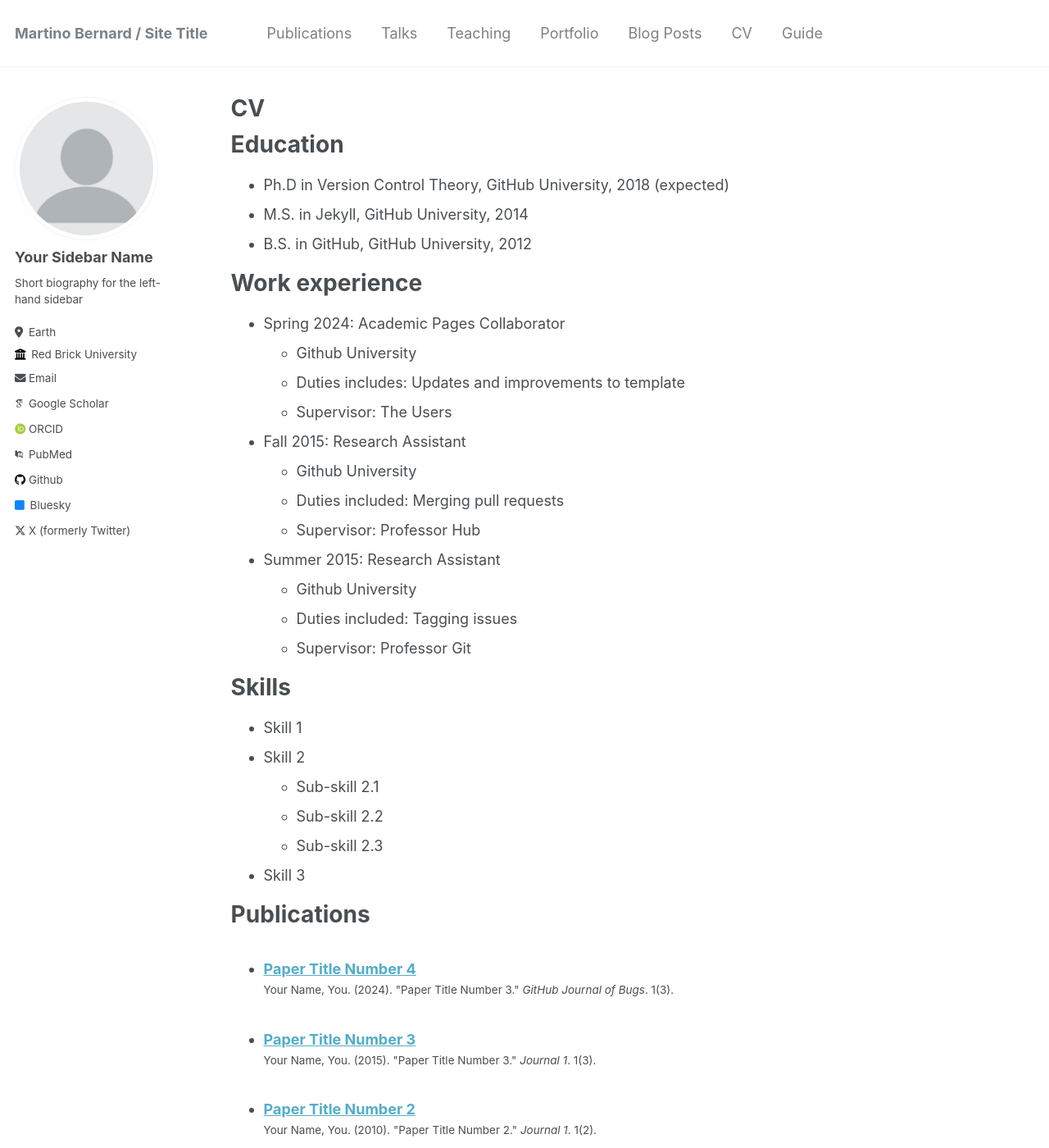
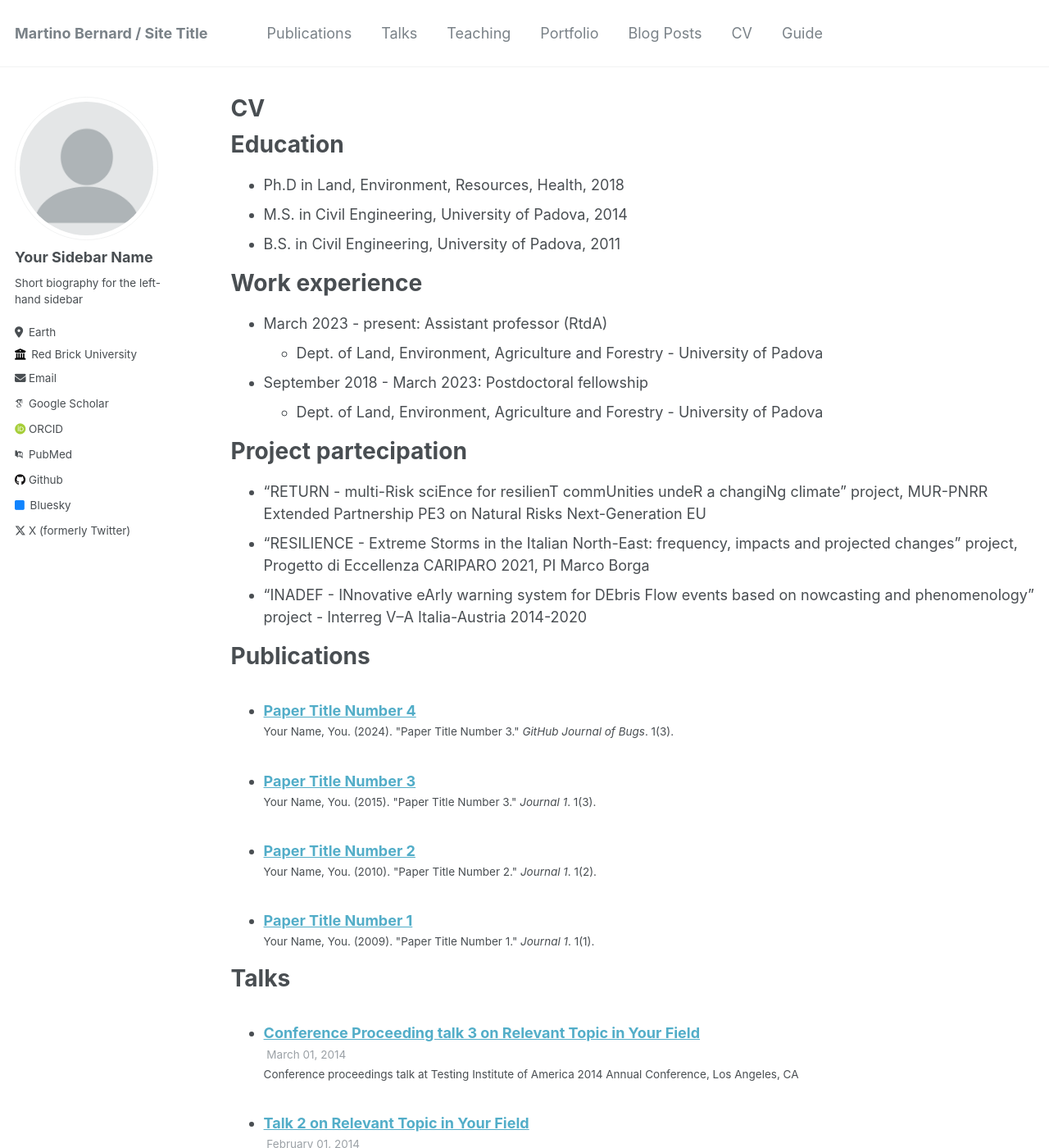
Before and after one commit to martinobernard/martinobernard.github.io, a Jekyll site: the page built from _pages/cv.md, in a window 1280 px wide and 1400 px high. Shown: the whole window at 82% size. Built offline with Jekyll 4.4.1, drawn with Linux system fonts in a browser that asks for light colours; some web fonts are replaced.

Commit message:
Update cv.md

```diff
--- a/_pages/cv.md
+++ b/_pages/cv.md
@@ -11,35 +11,23 @@ redirect_from:
 
 Education
 ======
-* Ph.D in Version Control Theory, GitHub University, 2018 (expected)
-* M.S. in Jekyll, GitHub University, 2014
-* B.S. in GitHub, GitHub University, 2012
+* Ph.D in Land, Environment, Resources, Health, 2018
+* M.S. in Civil Engineering, University of Padova, 2014
+* B.S. in Civil Engineering, University of Padova, 2011
 
 Work experience
 ======
-* Spring 2024: Academic Pages Collaborator
-  * Github University
-  * Duties includes: Updates and improvements to template
-  * Supervisor: The Users
+* March 2023 - present: Assistant professor (RtdA)
+  * Dept. of Land, Environment, Agriculture and Forestry - University of Padova
 
-* Fall 2015: Research Assistant
-  * Github University
-  * Duties included: Merging pull requests
-  * Supervisor: Professor Hub
+* September 2018 - March 2023: Postdoctoral fellowship
+  * Dept. of Land, Environment, Agriculture and Forestry - University of Padova
 
-* Summer 2015: Research Assistant
-  * Github University
-  * Duties included: Tagging issues
-  * Supervisor: Professor Git
-
-Skills
+Project partecipation
 ======
-* Skill 1
-* Skill 2
-  * Sub-skill 2.1
-  * Sub-skill 2.2
-  * Sub-skill 2.3
-* Skill 3
+* "RETURN - multi-Risk sciEnce for resilienT commUnities undeR a changiNg climate" project, MUR-PNRR Extended Partnership PE3 on Natural Risks Next-Generation EU
+* "RESILIENCE - Extreme Storms in the Italian North-East: frequency, impacts and projected changes" project, Progetto di Eccellenza CARIPARO 2021, PI Marco Borga
+* "INADEF - INnovative eArly warning system for DEbris Flow events based on nowcasting and phenomenology" project - Interreg V–A Italia-Austria 2014-2020
 
 Publications
 ======
```
